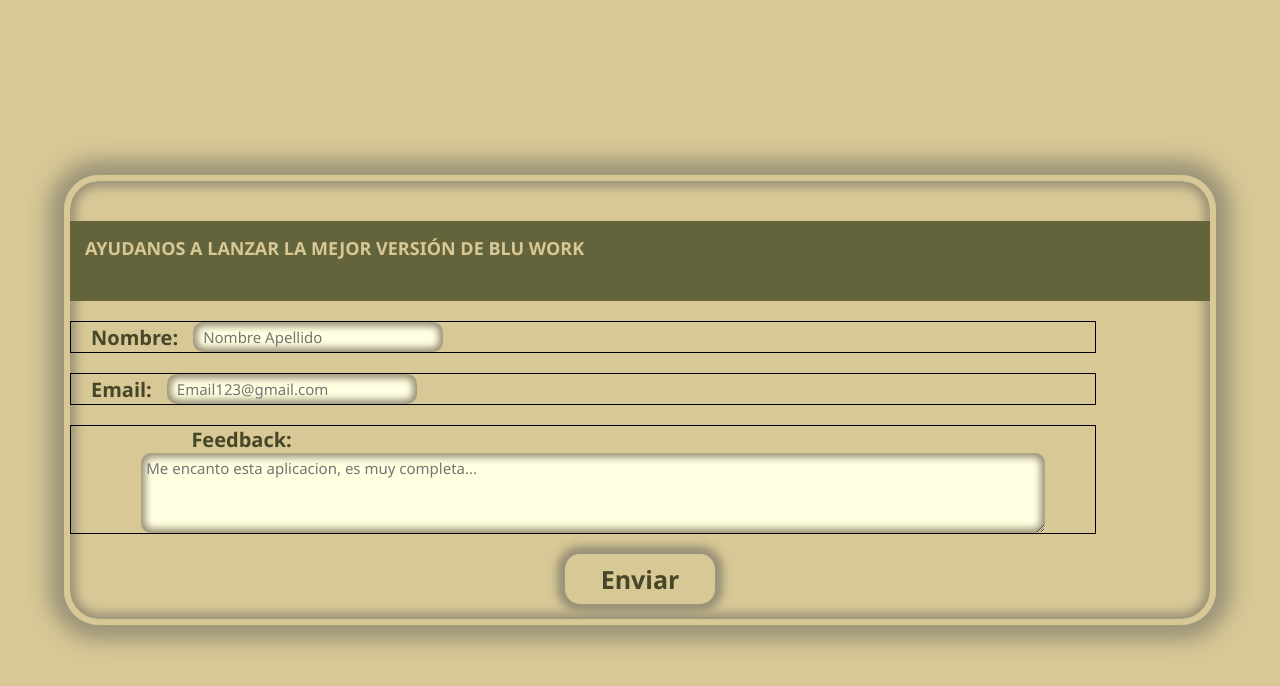
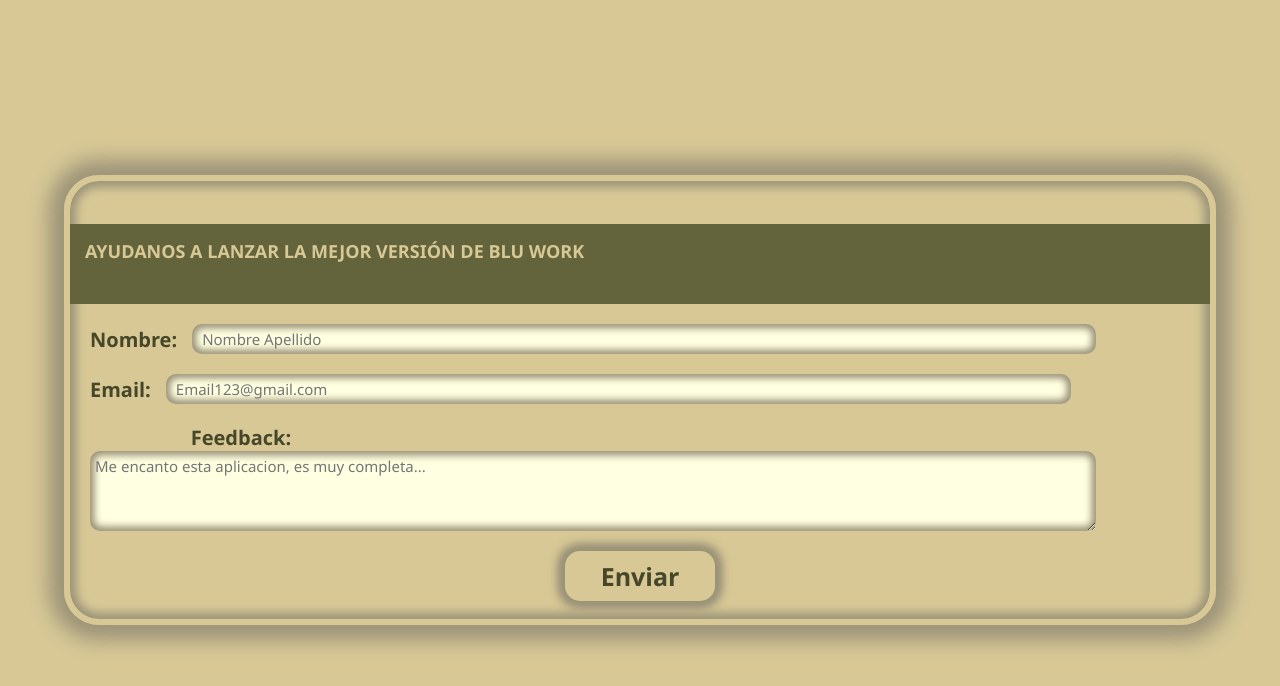
Before and after one commit to KneffY/test_1, a plain HTML site: page index.html in a window 1280 px wide. Drawn offline with Linux system fonts and the light colour scheme.

Commit message:
border ups solved

```diff
--- a/style.css
+++ b/style.css
@@ -57,11 +57,11 @@ form {
     margin-bottom: 20px;
     display: flex;
     align-items: center;
-    border: 1px solid black;
+    /* border: 1px solid black; */
 }
 
 #name_id, #email_id {
-    width: 250px;
+    width: 90%;
     height: 30px;
     border-radius: 10px;
     margin-left: 15px;
@@ -75,7 +75,7 @@ form {
 }
 
 #fb_id {
-    width: 90%;
+    width: 100%;
     height: 80px;
     background: rgb(255, 255, 225);
     border-radius: 10px;
```
